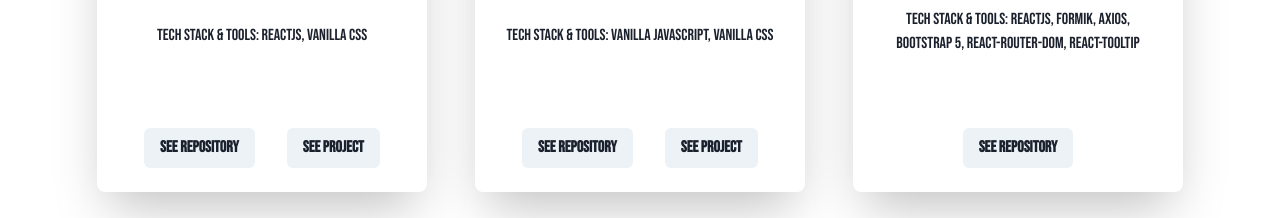
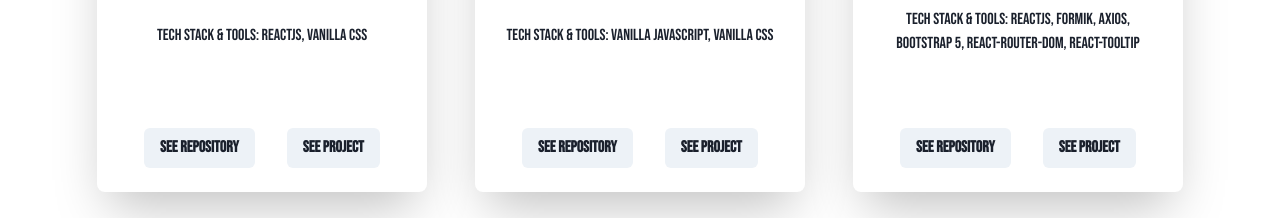
Before and after one commit to pablotejedor/portfolio, a React (Create React App) app: page / in a window 1280 px wide. Shown: the part 1580-1798 px from the top of the page. Built offline with nearby package versions, Linux system fonts and the light colour scheme.

Commit message:
alkemy challenge deploy url added

```diff
--- a/src/components/screens/PortfolioScreen.jsx
+++ b/src/components/screens/PortfolioScreen.jsx
@@ -48,7 +48,7 @@ const PortfolioScreen = () => {
       name: 'Heroes Team',
       description: 'Challenge made for Alkemy',
       repoUrl: 'https://github.com/pablotejedor/heroes-app',
-      deployUrl: null,
+      deployUrl: 'https://heroes-team-deploy.vercel.app/',
       img: 'https://i.ibb.co/PTZHsfr/Heroes-Team-min.png',
       stack:
         'ReactJs, Formik, Axios, Bootstrap 5, react-router-dom, react-tooltip',
```
